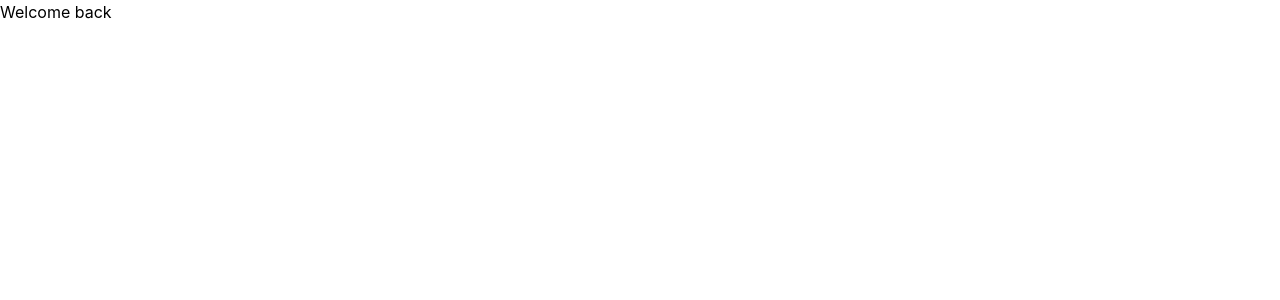
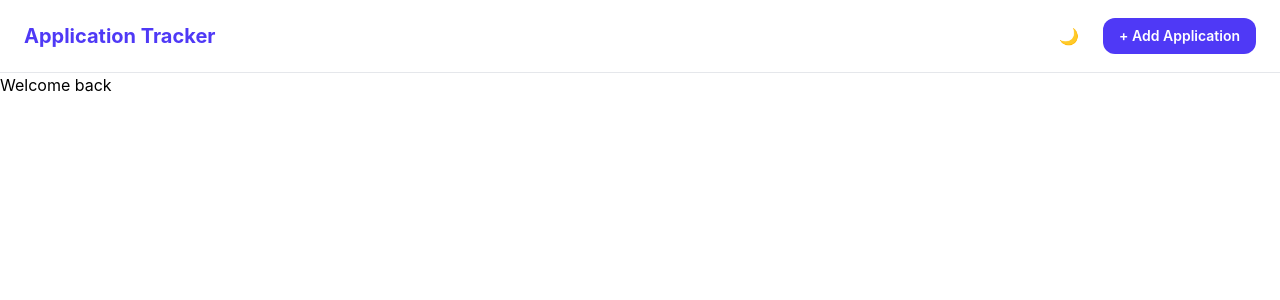
Before and after one commit to MathibelaD/ApplicationTracker, a React (Vite) app: page / in a window 1280 px wide. Shown: the top 300 px of the page. Built offline with nearby package versions, Linux system fonts and the light colour scheme.

Commit message:
feat: add Header component for improved navigation and layout

```diff
--- a/src/Layout.tsx
+++ b/src/Layout.tsx
@@ -1,9 +1,10 @@
 import { Outlet } from "react-router";
+import { Header } from "./components/header";
 
 export const MainLayout = () => {
   return (
     <div>
-      {/* <Header /> */}
+      <Header />
 {/* <h1>Welcome to your Application Tracker dashboard</h1>÷ */}
       <main>
         <Outlet />
--- /dev/null
+++ b/src/components/Header.tsx
@@ -0,0 +1,33 @@
+import { Link } from "react-router";
+
+export const Header = () => {
+  return (
+    <header className="border-b border-gray-200 bg-white px-6 py-4">
+      <div className="mx-auto flex max-w-7xl items-center justify-between">
+        <Link
+          to="/"
+          className="text-xl font-bold text-indigo-600"
+        >
+          Application Tracker
+        </Link>
+
+        <div className="flex items-center gap-4">
+          <button
+            type="button"
+            className="rounded-lg p-2 text-gray-600 hover:bg-gray-100"
+            aria-label="Toggle theme"
+          >
+            🌙
+          </button>
+
+          <Link
+            to="/new"
+            className="rounded-xl bg-indigo-600 px-4 py-2 text-sm font-semibold text-white transition hover:bg-indigo-700"
+          >
+            + Add Application
+          </Link>
+        </div>
+      </div>
+    </header>
+  );
+};
```
